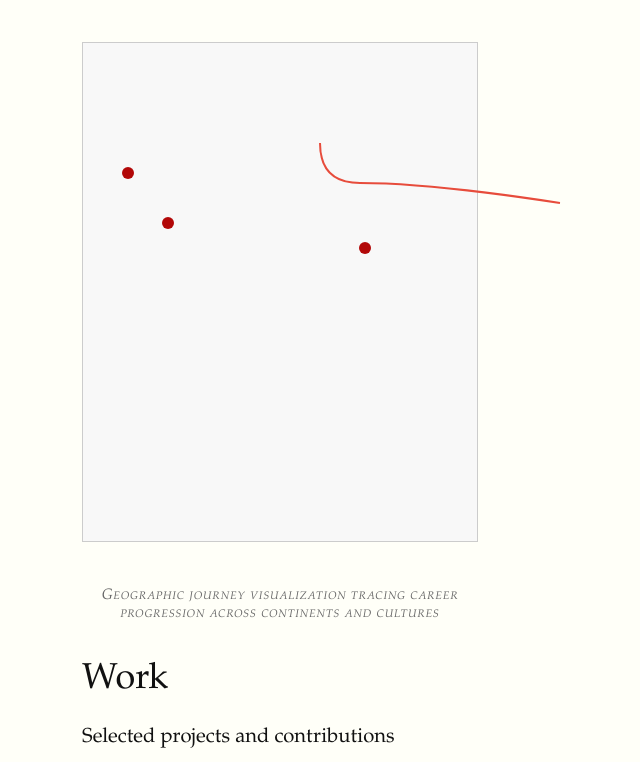
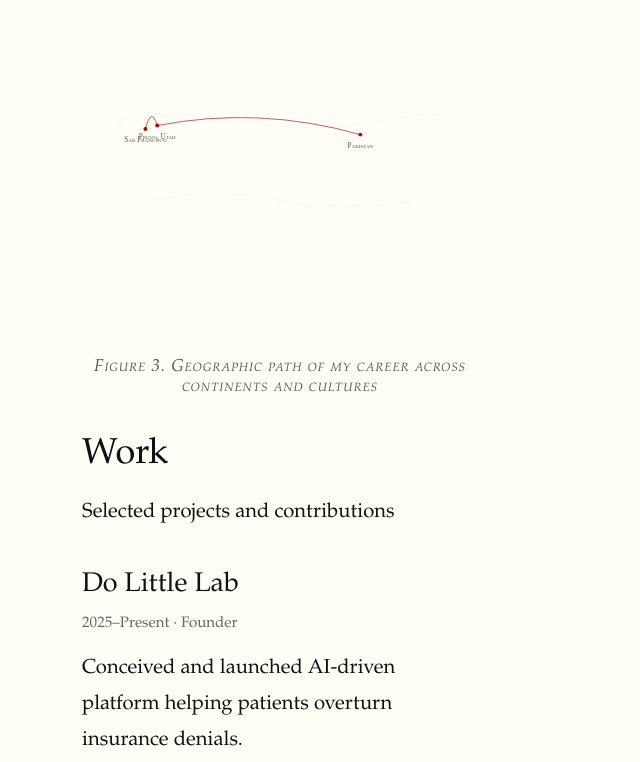
Before and after one commit to faisals/faisals.github.io, a website: page index.html in a window 1280 px wide. Shown: the part 859-1621 px from the top of the page, without its empty margins (278-918 px from the left). Drawn offline with Linux system fonts and the light colour scheme; a web font is replaced by a local one.

Commit message:
updated resume.json

```diff
--- a/advanced-animations.js
+++ b/advanced-animations.js
@@ -344,97 +344,190 @@ class SkillConstellation {
     }
 }
 
-// Career Map
+// Tufte-Style Career Map
 class CareerMap {
     constructor() {
         this.container = document.createElement('div');
         this.container.className = 'career-map';
-        this.locations = [
-            { name: 'Pakistan', x: 70, y: 40, projects: ['Flood Relief', 'Early Education'] },
-            { name: 'BYU, Utah', x: 20, y: 35, projects: ['Systems Admin', 'BSc Actuarial Science'] },
-            { name: 'San Francisco', x: 10, y: 25, projects: ['RSI', 'Do Little Lab', 'Namaazi'] }
-        ];
+        this.tooltip = null;
         this.init();
     }
 
-    init() {
+    async init() {
+        try {
+            // Get locations from resume data
+            const resumeData = window.resume || {};
+            this.locations = resumeData.meta?.locations || [
+                { name: 'Pakistan', lon: 73.0479, lat: 33.6844, projects: ['New Horizon Flood Relief', 'Early Education'] },
+                { name: 'Provo, Utah', lon: -111.6587, lat: 40.2338, projects: ['BYU Systems Admin', 'BSc Actuarial Science'] },
+                { name: 'San Francisco', lon: -122.4194, lat: 37.7749, projects: ['RSI', 'Do Little Lab', 'Namaazi'] }
+            ];
+
+            this.createMap();
+            this.createTooltip();
+            this.addToPage();
+        } catch (error) {
+            console.warn('Career map failed to load:', error);
+            this.createFallbackMap();
+        }
+    }
+
+    createMap() {
+        const w = 600, h = 400;
+
+        // Create SVG
+        const svg = document.createElementNS('http://www.w3.org/2000/svg', 'svg');
+        svg.setAttribute('viewBox', `0 0 ${w} ${h}`);
+        svg.style.width = '100%';
+        svg.style.height = 'auto';
+
+        // Simple Mercator-like projection
+        const projection = (lon, lat) => {
+            const x = (lon + 180) * (w / 360);
+            const latRad = lat * Math.PI / 180;
+            const mercN = Math.log(Math.tan((Math.PI / 4) + (latRad / 2)));
+            const y = (h / 2) - (w * mercN / (2 * Math.PI));
+            return [Math.max(20, Math.min(w-20, x)), Math.max(20, Math.min(h-20, y))];
+        };
+
+        // Add minimal coastlines (very faint)
+        const coastlines = document.createElementNS('http://www.w3.org/2000/svg', 'path');
+        coastlines.setAttribute('d', `M 50 ${h*0.3} Q 150 ${h*0.25} 250 ${h*0.3} Q 350 ${h*0.35} 450 ${h*0.3} Q 550 ${h*0.25} ${w-50} ${h*0.3}
+                                      M 100 ${h*0.6} Q 200 ${h*0.55} 300 ${h*0.6} Q 400 ${h*0.65} 500 ${h*0.6}`);
+        coastlines.setAttribute('stroke', '#777');
+        coastlines.setAttribute('stroke-width', '0.4');
+        coastlines.setAttribute('fill', 'none');
+        coastlines.setAttribute('opacity', '0.2');
+        svg.appendChild(coastlines);
+
+        // Add arrowhead marker
+        const defs = document.createElementNS('http://www.w3.org/2000/svg', 'defs');
+        const marker = document.createElementNS('http://www.w3.org/2000/svg', 'marker');
+        marker.setAttribute('id', 'arrow');
+        marker.setAttribute('viewBox', '0 0 10 10');
+        marker.setAttribute('refX', '8');
+        marker.setAttribute('refY', '3');
+        marker.setAttribute('markerWidth', '4');
+        marker.setAttribute('markerHeight', '4');
+        marker.setAttribute('orient', 'auto');
+
+        const arrowPath = document.createElementNS('http://www.w3.org/2000/svg', 'path');
+        arrowPath.setAttribute('d', 'M0,0 L0,6 L9,3 z');
+        arrowPath.setAttribute('fill', '#b20808');
+        marker.appendChild(arrowPath);
+        defs.appendChild(marker);
+        svg.appendChild(defs);
+
+        // Project locations
+        const projectedLocations = this.locations.map(loc => {
+            const [x, y] = projection(loc.lon, loc.lat);
+            return { ...loc, x, y };
+        });
+
+        // Create journey path
+        let pathData = `M ${projectedLocations[0].x} ${projectedLocations[0].y}`;
+        for (let i = 1; i < projectedLocations.length; i++) {
+            const curr = projectedLocations[i];
+            const prev = projectedLocations[i-1];
+            const midX = (prev.x + curr.x) / 2;
+            const midY = Math.min(prev.y, curr.y) - 30;
+            pathData += ` Q ${midX} ${midY} ${curr.x} ${curr.y}`;
+        }
+
+        const journeyPath = document.createElementNS('http://www.w3.org/2000/svg', 'path');
+        journeyPath.setAttribute('d', pathData);
+        journeyPath.setAttribute('stroke', '#b20808');
+        journeyPath.setAttribute('stroke-width', '1');
+        journeyPath.setAttribute('stroke-linecap', 'round');
+        journeyPath.setAttribute('fill', 'none');
+        journeyPath.setAttribute('marker-end', 'url(#arrow)');
+        svg.appendChild(journeyPath);
+
+        // Add location markers with interactions
+        projectedLocations.forEach((location, index) => {
+            // Halo (appears on hover)
+            const halo = document.createElementNS('http://www.w3.org/2000/svg', 'circle');
+            halo.setAttribute('class', 'map-marker-halo');
+            halo.setAttribute('cx', location.x);
+            halo.setAttribute('cy', location.y);
+            halo.setAttribute('r', '16');
+            svg.appendChild(halo);
+
+            // Main marker
+            const marker = document.createElementNS('http://www.w3.org/2000/svg', 'circle');
+            marker.setAttribute('class', 'map-marker');
+            marker.setAttribute('cx', location.x);
+            marker.setAttribute('cy', location.y);
+            marker.setAttribute('r', '3');
+            marker.setAttribute('tabindex', '0');
+
+            // Add interaction events
+            marker.addEventListener('mouseenter', (e) => this.showTooltip(e, location));
+            marker.addEventListener('mouseleave', () => this.hideTooltip());
+            marker.addEventListener('focus', (e) => this.showTooltip(e, location));
+            marker.addEventListener('blur', () => this.hideTooltip());
+
+            svg.appendChild(marker);
+
+            // Add location label
+            const label = document.createElementNS('http://www.w3.org/2000/svg', 'text');
+            label.setAttribute('x', location.x);
+            label.setAttribute('y', location.y + 20);
+            label.setAttribute('text-anchor', 'middle');
+            label.setAttribute('font-family', 'et-book');
+            label.setAttribute('font-size', '11');
+            label.setAttribute('font-variant', 'small-caps');
+            label.setAttribute('fill', '#555');
+            label.textContent = location.name;
+            svg.appendChild(label);
+        });
+
+        this.container.appendChild(svg);
+    }
+
+    createTooltip() {
+        this.tooltip = document.createElement('div');
+        this.tooltip.className = 'location-tooltip';
+        document.body.appendChild(this.tooltip);
+    }
+
+    showTooltip(event, location) {
+        if (!this.tooltip) return;
+
+        this.tooltip.innerHTML = `
+            <h4>${location.name}</h4>
+            <ul>
+                ${location.projects.map(project => `<li>${project}</li>`).join('')}
+            </ul>
+        `;
+
+        this.tooltip.style.display = 'block';
+        this.tooltip.style.left = (event.pageX + 10) + 'px';
+        this.tooltip.style.top = (event.pageY - 10) + 'px';
+    }
+
+    hideTooltip() {
+        if (this.tooltip) {
+            this.tooltip.style.display = 'none';
+        }
+    }
+
+    addToPage() {
         const aboutSection = Array.from(document.querySelectorAll('section')).find(section => {
             const h2 = section.querySelector('h2');
             return h2 && h2.textContent.includes('About');
         });
         if (!aboutSection) return;
 
-        // Create figure wrapper
         const figure = document.createElement('figure');
-        const caption = document.createElement('figcaption');
-        caption.textContent = 'Geographic journey visualization tracing career progression across continents and cultures';
+        figure.appendChild(this.container);
 
-        figure.appendChild(this.container);
-        figure.appendChild(caption);
+        const figcaption = document.createElement('figcaption');
+        figcaption.className = 'tufte-figure';
+        figcaption.innerHTML = '<span class="figure-number">Figure 3.</span> Geographic path of my career across continents and cultures';
+        figure.appendChild(figcaption);
+
         aboutSection.appendChild(figure);
-        this.createMap();
-        this.animateJourney();
-    }
-
-    createMap() {
-        // Add a simple SVG path for the journey
-        const svg = document.createElementNS('http://www.w3.org/2000/svg', 'svg');
-        svg.style.position = 'absolute';
-        svg.style.width = '100%';
-        svg.style.height = '100%';
-        svg.style.pointerEvents = 'none';
-
-        const path = document.createElementNS('http://www.w3.org/2000/svg', 'path');
-        path.setAttribute('d', 'M 280 160 Q 150 140 80 140 Q 40 140 40 100');
-        path.setAttribute('stroke', '#e74c3c');
-        path.setAttribute('stroke-width', '2');
-        path.setAttribute('fill', 'none');
-        path.setAttribute('stroke-dasharray', '5,5');
-        path.classList.add('journey-path');
-
-        svg.appendChild(path);
-        this.container.appendChild(svg);
-
-        // Add location markers
-        this.locations.forEach((location, i) => {
-            const marker = document.createElement('div');
-            marker.className = 'map-marker';
-            marker.style.left = location.x + '%';
-            marker.style.top = location.y + '%';
-
-            const label = document.createElement('div');
-            label.className = 'map-label';
-            label.innerHTML = `<strong>${location.name}</strong><br>${location.projects.join(', ')}`;
-            label.style.left = location.x + '%';
-            label.style.top = (location.y + 3) + '%';
-
-            // Animate marker appearance
-            marker.style.opacity = '0';
-            marker.style.transform = 'scale(0)';
-
-            setTimeout(() => {
-                marker.style.transition = 'all 0.5s ease';
-                marker.style.opacity = '1';
-                marker.style.transform = 'scale(1)';
-            }, i * 500);
-
-            this.container.appendChild(marker);
-            this.container.appendChild(label);
-        });
-    }
-
-    animateJourney() {
-        const path = this.container.querySelector('.journey-path');
-        if (path) {
-            const length = path.getTotalLength();
-            path.style.strokeDasharray = length;
-            path.style.strokeDashoffset = length;
-
-            setTimeout(() => {
-                path.style.transition = 'stroke-dashoffset 3s ease';
-                path.style.strokeDashoffset = '0';
-            }, 1500);
-        }
     }
 }
 
--- a/animations.css
+++ b/animations.css
@@ -249,42 +249,84 @@ article.resting {
     height: 2px;
 }
 
-/* Career Map */
+/* Career Map - Tufte Style */
 .career-map {
     position: relative;
-    height: 500px;
-    margin: 3rem 0;
-    background: #f8f8f8;
-    border: 1px solid #ccc;
+    width: 100%;
+    max-width: 640px;
+    margin: 3rem auto;
 }
 
-.map-marker {
-    position: absolute;
-    width: 12px;
-    height: 12px;
-    background: #b20808;
-    border-radius: 50%;
-    cursor: pointer;
-    transition: all 0.6s ease;
+.career-map svg {
+    width: 100%;
+    height: auto;
 }
 
-.map-marker:hover {
-    transform: scale(1.5);
+/* Map markers */
+.map-marker {
+    fill: #b20808;
+    cursor: pointer;
 }
 
-.map-label {
-    position: absolute;
-    font-size: 0.8rem;
-    background: #fffff8;
-    padding: 4px 8px;
-    border: 1px solid #ccc;
-    white-space: nowrap;
-    opacity: 0;
-    transition: opacity 0.6s ease;
+.map-marker:hover,
+.map-marker:focus {
+    outline: none;
 }
 
-.map-marker:hover + .map-label {
+/* Halo appears only on interaction */
+.map-marker-halo {
+    fill: rgba(178, 8, 8, 0.05);
+    pointer-events: none;
+    opacity: 0;
+    transition: opacity 0.2s ease;
+}
+
+.map-marker:hover + .map-marker-halo,
+.map-marker:focus + .map-marker-halo {
     opacity: 1;
+}
+
+/* Tufte-style figure caption */
+.tufte-figure {
+    font-style: italic;
+    font-size: 1.15rem;
+    text-align: center;
+    margin-top: 0.8rem;
+    color: #555;
+}
+
+.figure-number {
+    font-variant: small-caps;
+}
+
+/* Location tooltip */
+.location-tooltip {
+    position: fixed;
+    background: #fffff8;
+    border: 1px solid #ccc;
+    padding: 8px 12px;
+    font-size: 0.9rem;
+    box-shadow: 0 2px 8px rgba(0,0,0,0.1);
+    pointer-events: none;
+    display: none;
+    z-index: 1000;
+    max-width: 200px;
+}
+
+.location-tooltip h4 {
+    margin: 0 0 4px 0;
+    font-size: 0.95rem;
+    font-weight: 500;
+}
+
+.location-tooltip ul {
+    margin: 0;
+    padding-left: 1rem;
+    font-size: 0.85rem;
+}
+
+.location-tooltip ul li {
+    margin-bottom: 2px;
 }
 
 /* Handwritten Annotations */
--- a/resume.json
+++ b/resume.json
@@ -209,9 +209,9 @@
       { "year": 2025, "label": "Do Little Lab", "value": 100, "type": "founder" }
     ],
     "locations": [
-      { "name": "Pakistan", "x": 70, "y": 40, "projects": ["Flood Relief", "Early Education"] },
-      { "name": "BYU, Utah", "x": 20, "y": 35, "projects": ["Systems Admin", "BSc Actuarial Science"] },
-      { "name": "San Francisco", "x": 10, "y": 25, "projects": ["RSI", "Do Little Lab", "Namaazi"] }
+      { "name": "Pakistan", "lon": 73.0479, "lat": 33.6844, "projects": ["New Horizon Flood Relief", "Early Education"] },
+      { "name": "Provo, Utah", "lon": -111.6587, "lat": 40.2338, "projects": ["BYU Systems Admin", "BSc Actuarial Science"] },
+      { "name": "San Francisco", "lon": -122.4194, "lat": 37.7749, "projects": ["RSI", "Do Little Lab", "Namaazi"] }
     ],
     "annotations": [
       { "selector": "[data-metric=\"40\"]", "text": "Agile transformation!", "delay": 2000 },
```
Also changed, not shown: animations.min.css, current-map.png (added), dist/advanced-animations.js, dist/animations.css, dist/resume.json, 1 other file.
